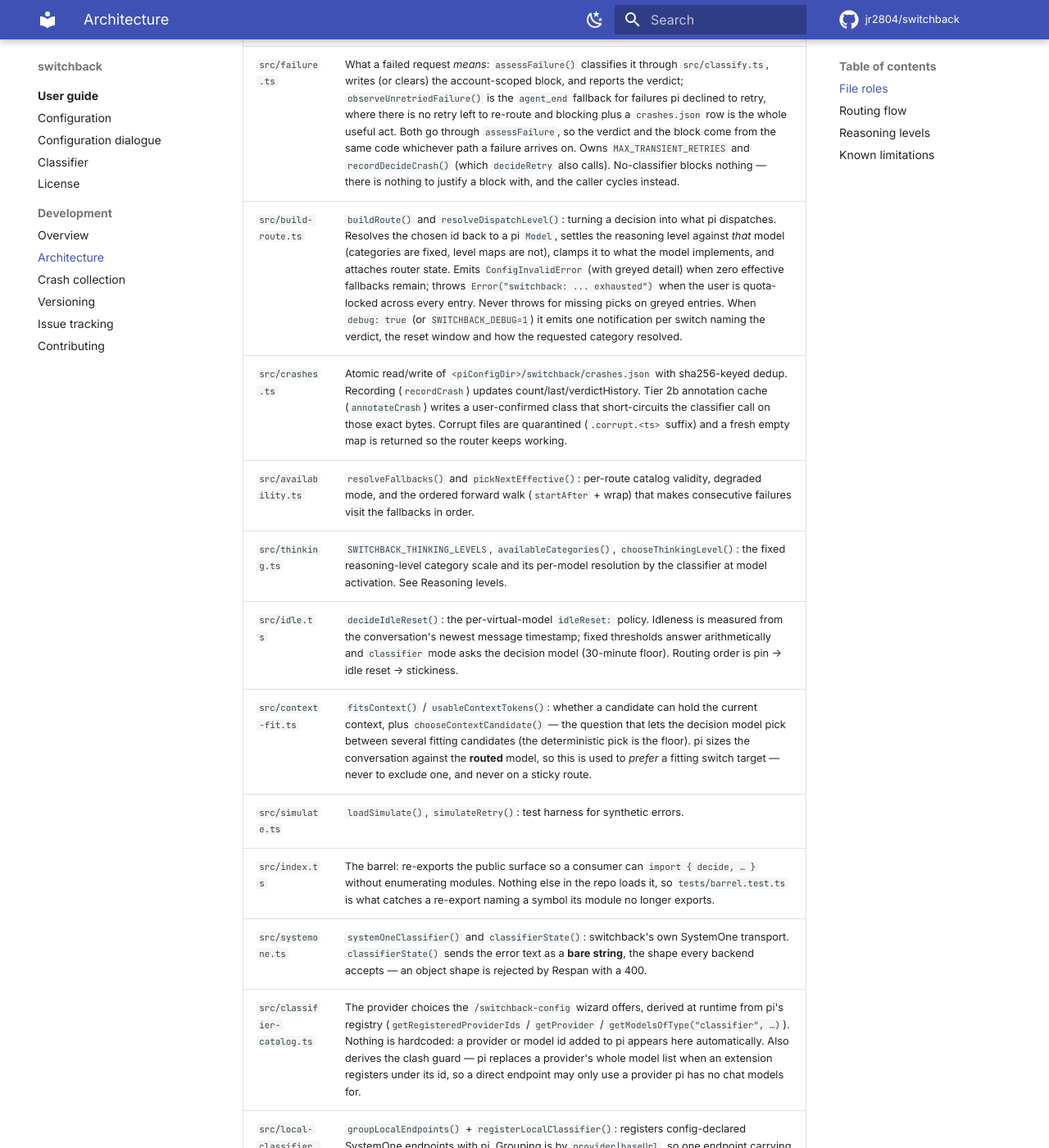
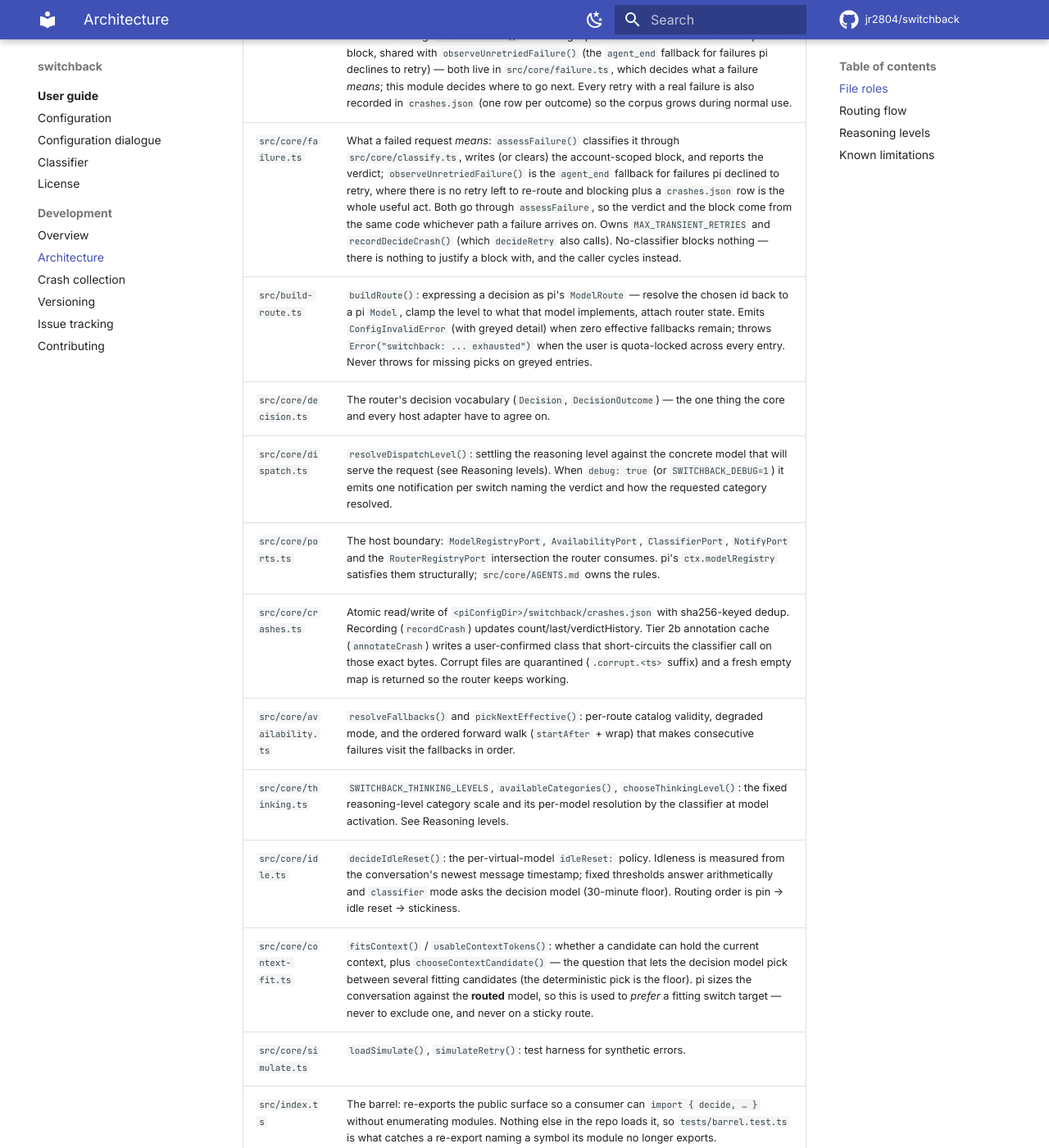
Before and after one commit to jr2804/switchback, an MkDocs documentation site: the page built from docs/architecture.md, in a window 1280 px wide and 1400 px high, scrolled down 1255 px. Shown: the whole window at 82% size. Built offline with MkDocs 1.6.1 and Material for MkDocs 9.7.7, drawn with Linux system fonts in a browser that asks for light colours; comment, search, counter and statistics services are not loaded; some of the changed text lies outside the part shown.

Commit message:
docs: map the core layer and refresh the paths the split moved
`.agents/FILES.md` and `docs/architecture.md` are the canonical module maps,
so every path they carried had to follow the move. `architecture.md` also
splits the single `build-route.ts` row into build-route, decision, dispatch
and ports; drops a duplicated atomic-write row; and corrects
`withActivationLevel()`, which the thinking refactor renamed to
`chooseThinkingLevel()`. `classifier-catalog.ts` is now described as the pure
half of the wizard's provider list, which the entry reads.

`src/AGENTS.md` gains the two-layer description and the core-stays-host-free
contract, and the new `src/core/AGENTS.md` owns the boundary rules. The
`.agents/plans/` rows land here too: plans are working artifacts under
`.agents/plans/`, never in `docs/` or `README.md`.

```diff
--- a/docs/architecture.md
+++ b/docs/architecture.md
@@ -2,36 +2,43 @@
 
 ## File roles
 
+`src/core/` is host-agnostic — it reaches the harness only through
+`src/core/ports.ts` — and the remaining `src/` modules are the pi adapter
+(dispatch, classifier registration, the dialogue, the credential store) plus the
+barrel.
+
 | File | Role |
 |---|---|
 | `index.ts` | pi extension entry: registers one virtual model per config entry and six commands (`/switchback`, `/switchback-config`, `/switchback-next`, `/switchback-blocked`, `/switchback-crashes`, `/switchback-annotate`). Live config reload on every route: edits to `switchback.yaml` are picked up without a restart; a broken layer emits one warning and the session keeps the last good config. |
-| `src/types.ts` | Shared type definitions (`SwitchbackConfig`, `SwitchbackState`, `ClassifiedError`, `Availability`, `ResolvedEntry`, `ResolvedFallbacks`). |
-| `src/atomic-write.ts` | The one atomic file writer every store uses: write `<file>.<pid>.<seq>.tmp` in the destination directory, then rename it over the destination, retrying with a backoff (7 attempts, 10…320 ms) because Windows refuses the rename with `EPERM` while another process holds the destination — an indexer, an antivirus scanner, a second pi session. A fixed `<file>.tmp` made two writers fight over one staging file. Reports failure as `AtomicWriteError`; each store wraps it in its own error type. |
-| `src/config.ts` | `loadConfig()`: layer aggregation (project-local `<cwd>/.pi/switchback.yaml` on top of the global copy; a duplicated model id means the project entry wins wholesale; a broken layer throws), parse, validate, `debug` flag (YAML only; see Configuration). |
-| `src/state.ts` | Read/write of `<piConfigDir>/switchback/blocks.json` (blocked-until map, lazy prune; default 5-minute block when no reset time is parseable, `now + 5 * 60_000` in `blockModel()`) AND `<piConfigDir>/switchback/pin.json` (the per-virtual-model pin for `/switchback-next`). Migration from legacy `<cwd>/.pi/switchback.json` on first read. |
-| `src/classify.ts` | `classifyError()`: classifier-only with Tier 2b annotation cache. Four branches - (0) annotation cache hit (raw-message sha256 in `crashes.json` with user `annotated`) returns the annotated class with `source: "annotation"`; (a) `stopReason === "length"` (pi's typed field) short-circuits to `overflow` with `source: "structured"`; (b) the configured `ctx.modelRegistry.classify()` is the ONLY message-derived decision (`source: "classifier"`); (c) classifier missing / unresolvable / timeout / threw / unparseable returns a tagged `no-classifier` signal. The `reset` answer is a rubric index into `RESET_RUBRIC` (9 levels, inside `MAX_SCORE_LEVELS`), never a 0-100 value. Note `scope` is recorded but not read by `routing.ts` - blocks are account-scoped by design. No keyword sets, no HTTP-code patterns, no regex-based reset extractor, no prompt criteria taken from collected traffic (root AGENTS.md project rule 7). Exports `PROMPT_VERSION`, stamped on every classifier verdict. |
-| `src/routing.ts` | `decide()`: routing logic. On `no-classifier`: report via `inputs.notify` (wired to `ctx.ui.notify` in `index.ts` when `ctx.hasUI`) and cycle to the next non-blocked effective entry — no blocks write on this path. On a classifier verdict quota / auth / unknown: block the failed model with the classifier-supplied reset, advance **forward** from it. On transient: retry-same up to `MAX_TRANSIENT_RETRIES`, then advance forward. On overflow: stick without blocking. `assessFailure()` is the single place a failure becomes a verdict plus a block, shared with `observeUnretriedFailure()` (the `agent_end` fallback for failures pi declines to retry) — both live in `src/failure.ts`, which decides what a failure *means*; this module decides where to go next. Every retry with a real failure is also recorded in `crashes.json` (one row per outcome) so the corpus grows during normal use. |
-| `src/failure.ts` | What a failed request *means*: `assessFailure()` classifies it through `src/classify.ts`, writes (or clears) the account-scoped block, and reports the verdict; `observeUnretriedFailure()` is the `agent_end` fallback for failures pi declined to retry, where there is no retry left to re-route and blocking plus a `crashes.json` row is the whole useful act. Both go through `assessFailure`, so the verdict and the block come from the same code whichever path a failure arrives on. Owns `MAX_TRANSIENT_RETRIES` and `recordDecideCrash()` (which `decideRetry` also calls). No-classifier blocks nothing — there is nothing to justify a block with, and the caller cycles instead. |
-| `src/build-route.ts` | `buildRoute()` and `resolveDispatchLevel()`: turning a decision into what pi dispatches. Resolves the chosen id back to a pi `Model`, settles the reasoning level against *that* model (categories are fixed, level maps are not), clamps it to what the model implements, and attaches router state. Emits `ConfigInvalidError` (with greyed detail) when zero effective fallbacks remain; throws `Error("switchback: ... exhausted")` when the user is quota-locked across every entry. Never throws for missing picks on greyed entries. When `debug: true` (or `SWITCHBACK_DEBUG=1`) it emits one notification per switch naming the verdict, the reset window and how the requested category resolved. |
-| `src/crashes.ts` | Atomic read/write of `<piConfigDir>/switchback/crashes.json` with sha256-keyed dedup. Recording (`recordCrash`) updates count/last/verdictHistory. Tier 2b annotation cache (`annotateCrash`) writes a user-confirmed class that short-circuits the classifier call on those exact bytes. Corrupt files are quarantined (`.corrupt.<ts>` suffix) and a fresh empty map is returned so the router keeps working. |
-| `src/availability.ts` | `resolveFallbacks()` and `pickNextEffective()`: per-route catalog validity, degraded mode, and the ordered forward walk (`startAfter` + wrap) that makes consecutive failures visit the fallbacks in order. |
-| `src/thinking.ts` | `SWITCHBACK_THINKING_LEVELS`, `availableCategories()`, `chooseThinkingLevel()`: the fixed reasoning-level category scale and its per-model resolution by the classifier at model activation. See Reasoning levels. |
-| `src/idle.ts` | `decideIdleReset()`: the per-virtual-model `idleReset:` policy. Idleness is measured from the conversation's newest message timestamp; fixed thresholds answer arithmetically and `classifier` mode asks the decision model (30-minute floor). Routing order is pin → idle reset → stickiness. |
-| `src/context-fit.ts` | `fitsContext()` / `usableContextTokens()`: whether a candidate can hold the current context, plus `chooseContextCandidate()` — the question that lets the decision model pick between several fitting candidates (the deterministic pick is the floor). pi sizes the conversation against the **routed** model, so this is used to *prefer* a fitting switch target — never to exclude one, and never on a sticky route. |
-| `src/simulate.ts` | `loadSimulate()`, `simulateRetry()`: test harness for synthetic errors. |
+| `src/core/types.ts` | Shared type definitions (`SwitchbackConfig`, `SwitchbackState`, `ClassifiedError`, `Availability`, `ResolvedEntry`, `ResolvedFallbacks`). |
+| `src/core/atomic-write.ts` | The one atomic file writer every store uses: write `<file>.<pid>.<seq>.tmp` in the destination directory, then rename it over the destination, retrying with a backoff (7 attempts, 10…320 ms) because Windows refuses the rename with `EPERM` while another process holds the destination — an indexer, an antivirus scanner, a second pi session. A fixed `<file>.tmp` made two writers fight over one staging file. Reports failure as `AtomicWriteError`; each store wraps it in its own error type. |
+| `src/core/config.ts` | `loadConfig()`: layer aggregation (project-local `<cwd>/.pi/switchback.yaml` on top of the global copy; a duplicated model id means the project entry wins wholesale; a broken layer throws), parse, validate, `debug` flag (YAML only; see Configuration). |
+| `src/core/state.ts` | Read/write of `<piConfigDir>/switchback/blocks.json` (blocked-until map, lazy prune; default 5-minute block when no reset time is parseable, `now + 5 * 60_000` in `blockModel()`) AND `<piConfigDir>/switchback/pin.json` (the per-virtual-model pin for `/switchback-next`). Migration from legacy `<cwd>/.pi/switchback.json` on first read. |
+| `src/core/classify.ts` | `classifyError()`: classifier-only with Tier 2b annotation cache. Four branches - (0) annotation cache hit (raw-message sha256 in `crashes.json` with user `annotated`) returns the annotated class with `source: "annotation"`; (a) `stopReason === "length"` (pi's typed field) short-circuits to `overflow` with `source: "structured"`; (b) the configured `ctx.modelRegistry.classify()` is the ONLY message-derived decision (`source: "classifier"`); (c) classifier missing / unresolvable / timeout / threw / unparseable returns a tagged `no-classifier` signal. The `reset` answer is a rubric index into `RESET_RUBRIC` (9 levels, inside `MAX_SCORE_LEVELS`), never a 0-100 value. Note `scope` is recorded but not read by `routing.ts` - blocks are account-scoped by design. No keyword sets, no HTTP-code patterns, no regex-based reset extractor, no prompt criteria taken from collected traffic (root AGENTS.md project rule 7). Exports `PROMPT_VERSION`, stamped on every classifier verdict. |
+| `src/core/routing.ts` | `decide()`: routing logic. On `no-classifier`: report via `inputs.notify` (wired to `ctx.ui.notify` in `index.ts` when `ctx.hasUI`) and cycle to the next non-blocked effective entry — no blocks write on this path. On a classifier verdict quota / auth / unknown: block the failed model with the classifier-supplied reset, advance **forward** from it. On transient: retry-same up to `MAX_TRANSIENT_RETRIES`, then advance forward. On overflow: stick without blocking. `assessFailure()` is the single place a failure becomes a verdict plus a block, shared with `observeUnretriedFailure()` (the `agent_end` fallback for failures pi declines to retry) — both live in `src/core/failure.ts`, which decides what a failure *means*; this module decides where to go next. Every retry with a real failure is also recorded in `crashes.json` (one row per outcome) so the corpus grows during normal use. |
+| `src/core/failure.ts` | What a failed request *means*: `assessFailure()` classifies it through `src/core/classify.ts`, writes (or clears) the account-scoped block, and reports the verdict; `observeUnretriedFailure()` is the `agent_end` fallback for failures pi declined to retry, where there is no retry left to re-route and blocking plus a `crashes.json` row is the whole useful act. Both go through `assessFailure`, so the verdict and the block come from the same code whichever path a failure arrives on. Owns `MAX_TRANSIENT_RETRIES` and `recordDecideCrash()` (which `decideRetry` also calls). No-classifier blocks nothing — there is nothing to justify a block with, and the caller cycles instead. |
+| `src/build-route.ts` | `buildRoute()`: expressing a decision as pi's `ModelRoute` — resolve the chosen id back to a pi `Model`, clamp the level to what that model implements, attach router state. Emits `ConfigInvalidError` (with greyed detail) when zero effective fallbacks remain; throws `Error("switchback: ... exhausted")` when the user is quota-locked across every entry. Never throws for missing picks on greyed entries. |
+| `src/core/decision.ts` | The router's decision vocabulary (`Decision`, `DecisionOutcome`) — the one thing the core and every host adapter have to agree on. |
+| `src/core/dispatch.ts` | `resolveDispatchLevel()`: settling the reasoning level against the concrete model that will serve the request (see Reasoning levels). When `debug: true` (or `SWITCHBACK_DEBUG=1`) it emits one notification per switch naming the verdict and how the requested category resolved. |
+| `src/core/ports.ts` | The host boundary: `ModelRegistryPort`, `AvailabilityPort`, `ClassifierPort`, `NotifyPort` and the `RouterRegistryPort` intersection the router consumes. pi's `ctx.modelRegistry` satisfies them structurally; `src/core/AGENTS.md` owns the rules. |
+| `src/core/crashes.ts` | Atomic read/write of `<piConfigDir>/switchback/crashes.json` with sha256-keyed dedup. Recording (`recordCrash`) updates count/last/verdictHistory. Tier 2b annotation cache (`annotateCrash`) writes a user-confirmed class that short-circuits the classifier call on those exact bytes. Corrupt files are quarantined (`.corrupt.<ts>` suffix) and a fresh empty map is returned so the router keeps working. |
+| `src/core/availability.ts` | `resolveFallbacks()` and `pickNextEffective()`: per-route catalog validity, degraded mode, and the ordered forward walk (`startAfter` + wrap) that makes consecutive failures visit the fallbacks in order. |
+| `src/core/thinking.ts` | `SWITCHBACK_THINKING_LEVELS`, `availableCategories()`, `chooseThinkingLevel()`: the fixed reasoning-level category scale and its per-model resolution by the classifier at model activation. See Reasoning levels. |
+| `src/core/idle.ts` | `decideIdleReset()`: the per-virtual-model `idleReset:` policy. Idleness is measured from the conversation's newest message timestamp; fixed thresholds answer arithmetically and `classifier` mode asks the decision model (30-minute floor). Routing order is pin → idle reset → stickiness. |
+| `src/core/context-fit.ts` | `fitsContext()` / `usableContextTokens()`: whether a candidate can hold the current context, plus `chooseContextCandidate()` — the question that lets the decision model pick between several fitting candidates (the deterministic pick is the floor). pi sizes the conversation against the **routed** model, so this is used to *prefer* a fitting switch target — never to exclude one, and never on a sticky route. |
+| `src/core/simulate.ts` | `loadSimulate()`, `simulateRetry()`: test harness for synthetic errors. |
 | `src/index.ts` | The barrel: re-exports the public surface so a consumer can `import { decide, … }` without enumerating modules. Nothing else in the repo loads it, so `tests/barrel.test.ts` is what catches a re-export naming a symbol its module no longer exports. |
-| `src/systemone.ts` | `systemOneClassifier()` and `classifierState()`: switchback's own SystemOne transport. `classifierState()` sends the error text as a **bare string**, the shape every backend accepts — an object shape is rejected by Respan with a 400. |
-| `src/classifier-catalog.ts` | The provider choices the `/switchback-config` wizard offers, derived at runtime from pi's registry (`getRegisteredProviderIds` / `getProvider` / `getModelsOfType("classifier", …)`). Nothing is hardcoded: a provider or model id added to pi appears here automatically. Also derives the clash guard — pi replaces a provider's whole model list when an extension registers under its id, so a direct endpoint may only use a provider pi has no chat models for. |
+| `src/core/systemone.ts` | `systemOneClassifier()` and `classifierState()`: switchback's own SystemOne transport. `classifierState()` sends the error text as a **bare string**, the shape every backend accepts — an object shape is rejected by Respan with a 400. |
+| `src/core/classifier-catalog.ts` | The pure half of the provider choices `/switchback-config` offers: `buildClassifierProviders()` turns a `ClassifierProviderSource[]` into the option list, and the caller (`index.ts`) is what reads pi's registry (`getRegisteredProviderIds` / `getProvider` / `getModelsOfType("classifier", …)`). Nothing is hardcoded: a provider or model id added to pi appears automatically. Also derives the clash guard — pi replaces a provider's whole model list when an extension registers under its id, so a direct endpoint may only use a provider pi has no chat models for. |
 | `src/local-classifier.ts` | `groupLocalEndpoints()` + `registerLocalClassifier()`: registers config-declared SystemOne endpoints with pi. Grouping is by `provider|baseUrl`, so one endpoint carrying several `decisionModels` registers them all in a single call rather than overwriting each other. |
-| `src/classifier-discovery.ts` | `discoverOllamaModels()`: lists a local endpoint's models and keeps only those tagged with the `decision` capability, which is what makes the wizard's "browse" list trustworthy. |
-| `src/classifier-probe.ts` | The `/switchback-config` capability test: sends the real question shape to the real endpoint and reports which of choice / score / noul came back usable. Validates a `score` answer against the rubric extent, not a 0-100 range. |
-| `src/config-editor.ts` | Comment-preserving YAML load / mutate / save for the interactive dialogue. Every mutation goes through a typed editor function and is saved immediately, so a failed save reverts exactly the failed action by reloading from disk. |
+| `src/core/classifier-discovery.ts` | `discoverOllamaModels()`: lists a local endpoint's models and keeps only those tagged with the `decision` capability, which is what makes the wizard's "browse" list trustworthy. |
+| `src/core/classifier-probe.ts` | The `/switchback-config` capability test: sends the real question shape to the real endpoint and reports which of choice / score / noul came back usable. Validates a `score` answer against the rubric extent, not a 0-100 range. |
+| `src/core/config-editor.ts` | Comment-preserving YAML load / mutate / save for the interactive dialogue. Every mutation goes through a typed editor function and is saved immediately, so a failed save reverts exactly the failed action by reloading from disk. |
 | `src/dialogue.ts` | The `/switchback-config` shell: layer chooser, main menu, per-model menu, fallback editor. |
 | `src/dialogue-ui.ts` | The dialogue's shared primitives: session, screen titles, validated read, save-or-revert, every prompt, and the pure `describeJev` / `secretNameFor` formatters. Both halves depend on it so neither imports the other. |
 | `src/dialogue-classifier.ts` | The decision-model half of the dialogue: classifier picker, `decisionModels` entry menu, and the create / edit / rename / test / delete wizard. |
 | `src/model-picker.ts` | The searchable model picker behind `/switchback-next` and the wizard's model step. |
 | `src/secrets.ts` | The encrypted credential store (DPAPI). The dialogue only ever receives a derived secret *name*; the value goes straight to the store, so a literal API key is unrepresentable in `switchback.yaml`. |
-| `src/atomic-write.ts` | The one atomic writer behind every store: a fresh staging path per write plus a rename retried with backoff, because Windows refuses the rename with `EPERM` while anything else holds the destination. |
 | `switchback.yaml.example` | Config template. The real user config lives at `<cwd>/.pi/switchback.yaml` or `~/.pi/agent/switchback.yaml` and is never shipped. |
 | `switchback.simulate.json` | Synthetic error scenarios; used by router tests (`tests/router.test.ts` + the corpus-preservation suite) and by the opt-in live integration test. Not user-facing any more. |
 
```
Also changed, not shown: other parts of docs/architecture.md (+1 -1 lines), .agents/FILES.md (+18 -14 lines), .agents/ONBOARDING.md (+10 -8 lines), .agents/POLICIES.md (+5 -1 lines), docs/contributing.md (+3 -1 lines), src/AGENTS.md (+18 -5 lines), src/core/AGENTS.md (added, +57 -0 lines).
